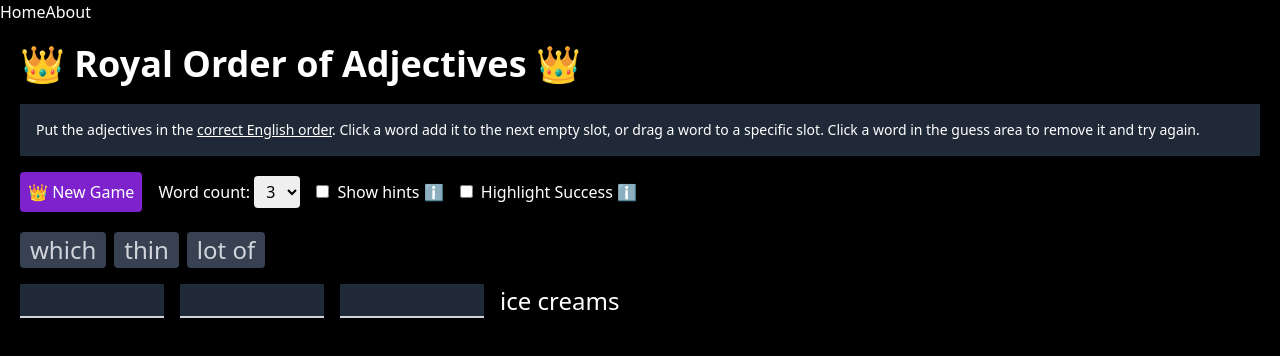
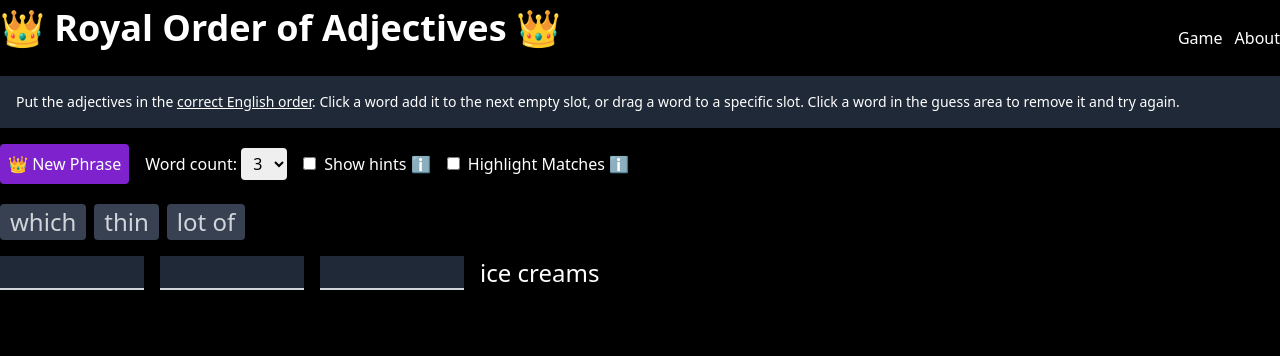
Before and after one commit to bbugh/royal-adjective-order-game, a Vue app: page / in a window 1280 px wide. Shown: the top 356 px of the page. Built offline with nearby package versions, Linux system fonts and the light colour scheme.

Commit message:
Header redo

```diff
--- a/src/App.vue
+++ b/src/App.vue
@@ -3,13 +3,12 @@ import { RouterLink, RouterView } from 'vue-router'
 </script>
 
 <template>
-  <header>
-    <div class="wrapper">
-      <nav>
-        <RouterLink to="/">Home</RouterLink>
-        <RouterLink to="/about">About</RouterLink>
-      </nav>
-    </div>
+  <header class="container flex items-center justify-between py-2 mx-auto">
+    <h1 class="mb-5 text-4xl font-bold">👑 Royal Order of Adjectives 👑</h1>
+    <nav class="flex flex-row gap-3">
+      <RouterLink to="/">Game</RouterLink>
+      <RouterLink to="/about">About</RouterLink>
+    </nav>
   </header>
 
   <RouterView />
--- a/src/views/HomeView.vue
+++ b/src/views/HomeView.vue
@@ -49,8 +49,7 @@ function setNextGuessSlot(adjective: string) {
 </script>
 
 <template>
-  <main class="container p-5 mx-auto">
-    <h1 class="mb-5 text-4xl font-bold">👑 Royal Order of Adjectives 👑</h1>
+  <main class="container mx-auto">
     <div class="p-4 mb-4 text-sm bg-gray-800">
       Put the adjectives in the
       <a href="https://www.grammarly.com/blog/adjective-order/" target="_blank" class="underline"
@@ -61,7 +60,7 @@ function setNextGuessSlot(adjective: string) {
 
     <div class="inline-flex flex-row items-center gap-4 mb-5 rounded">
       <button class="p-2 text-white bg-purple-700 rounded" @click="store.newGame">
-        👑 New Game
+        👑 New Phrase
       </button>
 
       <div>
@@ -95,7 +94,7 @@ function setNextGuessSlot(adjective: string) {
           name="showSuccess"
         />
         <label for="showSuccess" title="Highlight correct guesses in green, incorrect in red">
-          Highlight Success ℹ️
+          Highlight Matches ℹ️
         </label>
       </div>
     </div>
@@ -140,10 +139,10 @@ function setNextGuessSlot(adjective: string) {
               : 'bg-gray-800'
           ]"
         >
-          <div v-if="guess">
+          <template v-if="guess">
             {{ guess }}
-          </div>
-          <div v-else>&nbsp;</div>
+          </template>
+          <template v-else>&nbsp;</template>
         </div>
         <div v-if="store.showHints" class="text-sm text-center text-gray-500">
           {{ store.adjectiveCategories[i] }}
```
